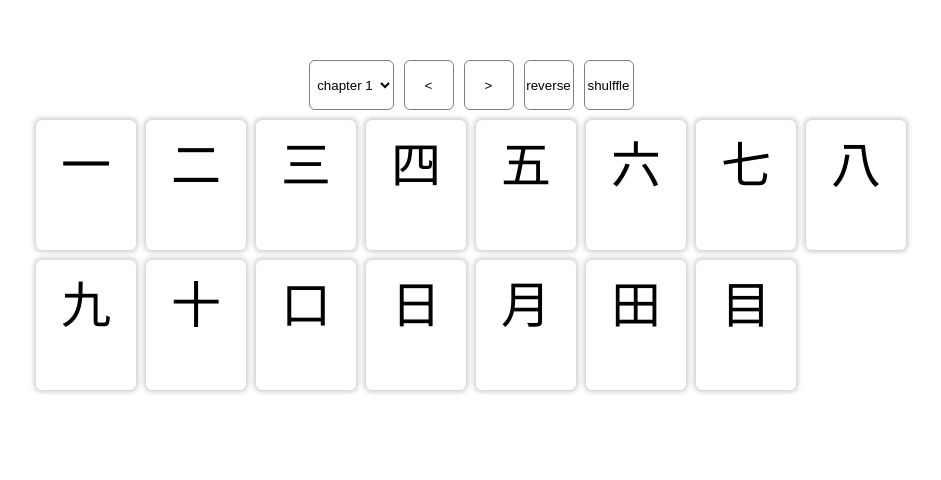
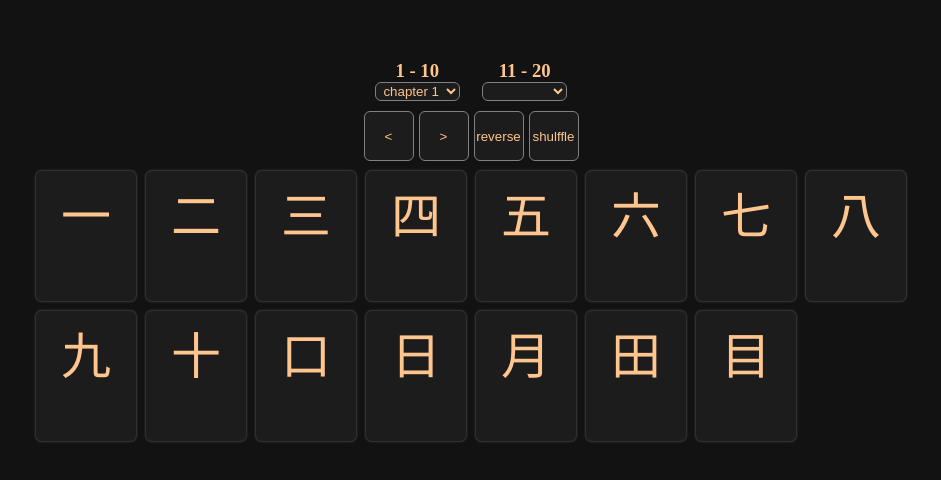
Before and after one commit to stefanszeke/kanji-app, an Angular app: page / in a window 1280 px wide. Shown: the top 480 px of the page, without its empty margins (169-1110 px from the left). Built offline with nearby package versions, Linux system fonts and the light colour scheme.

Commit message:
new build: darkmode, chapter select

```diff
--- a/src/app/app.component.html
+++ b/src/app/app.component.html
@@ -1,13 +1,35 @@
 <div class="wrapper">
 
   <div class="controls">
+
+    <div class="chapters">
+
+      <div class="select-box">
+        <h3>1 - 10</h3>
         <select [(ngModel)]="currentChapter" (change)="selectChapter()">
-      <option *ngFor="let i of chapters" [value]="i">chapter {{i}}</option>
+          <option *ngFor="let i of chapters1" [value]="i">chapter {{i}}</option>
         </select>
+      </div>
+
+      <div class="select-box">
+        <h3>11 - 20</h3>
+        <select [(ngModel)]="currentChapter" (change)="selectChapter()">
+          <option *ngFor="let i of chapters2" [value]="i">chapter {{i}}</option>
+        </select>
+      </div>
+
+    </div>
+
+
+
+    <div class="buttons">
       <button (click)="moveChapter('prev')"><</button>
       <button (click)="moveChapter('next')">></button>
       <button (click)="toggleReversed()">reverse</button>
       <button (click)="shulffle()">shulffle</button>
+    </div>
+
+
   </div>
 
 
--- a/src/app/app.component.scss
+++ b/src/app/app.component.scss
@@ -2,7 +2,6 @@
   max-width: fit-content;
   margin: 60px auto;
 }
-
 
 .kanji-list {
   margin-top: 10px;
@@ -17,9 +16,25 @@
   align-content: center;
 }
 
+.chapters {
+    display: grid;
+    grid-auto-flow: column;
+}
+
+.buttons {
+    display: grid;
+    grid-auto-flow: column;
+    grid-gap: 5px;
+}
+
+.select-box {
+    display: grid;
+    justify-items: center;
+}
+
 .controls {
   display: grid;
-    grid-auto-flow: column;
+  grid-auto-flow: row;
   grid-gap: 10px;
   justify-content: center;
 }
@@ -27,23 +42,26 @@
 .controls button {
   height: 50px;
   width: 50px;
-    background-color: white;
+  background-color: #1c1c1c;
   border: 1px solid gray;
   border-radius: 6px;
+  color: #ffc58e;
 }
 .controls button:hover {
-    background-color: #f2f2f2;
+  background-color: #3a3a3a;
   cursor: pointer;
 }
 
 .controls select {
-    background-color: white;
+  background-color: #1c1c1c;
   border: 1px solid gray;
   border-radius: 6px;
   text-align: center;
+  color: #ffc58e;
 }
 .controls select:hover {
   background-color: #f2f2f2;
+  background-color: #3a3a3a;
   cursor: pointer;
 }
 
--- a/src/app/app.component.ts
+++ b/src/app/app.component.ts
@@ -12,7 +12,8 @@ export class AppComponent {
   @ViewChildren(KanjiItemComponent) kanjiItems!: QueryList<KanjiItemComponent>;
 
   selectedChapter: Kanji[] = [];
-  chapters = Array.from(Array(17).keys()).map(i => i + 1);
+  chapters1 = Array.from(Array(10).keys()).map(i => i + 1);
+  chapters2 = Array.from(Array(10).keys()).map(i => i + 11);
   currentChapter: number = 1;
 
   ngOnInit() {
--- a/src/app/components/kanji-item/kanji-item.component.scss
+++ b/src/app/components/kanji-item/kanji-item.component.scss
@@ -2,8 +2,8 @@
     display: grid;
     grid-template-rows: 70% 30%;
     justify-content: center;
-    /* border: 1px solid #ccc; */
-    box-shadow: 0 0 5px 2px rgba(0, 0, 0, 0.2);
+    background-color: #1c1c1c;
+    box-shadow: 0 0 2px 1px rgba(226, 226, 226, 0.2);
     width: 100px;
     height: 130px;
     border-radius: 6px;
@@ -11,7 +11,7 @@
     transition: 90ms;
 }
 .kanji-item:hover {
-    box-shadow: 0 0 5px 2px rgba(0, 0, 0, 0.3);
+    box-shadow: 0 0 2px 2px rgba(226, 226, 226, 0.3);
     transform: scale(1.03);
 }
 
--- a/src/styles.scss
+++ b/src/styles.scss
@@ -4,3 +4,8 @@
     margin: 0;
     box-sizing: border-box;
  }
+
+ body {
+    background-color: #121212;
+    color: #ffc58e;
+ }
```
Also changed, not shown: 5 other files (tests, documents, lock files or other folders). Lines whose indentation alone changed are shown as unchanged.
